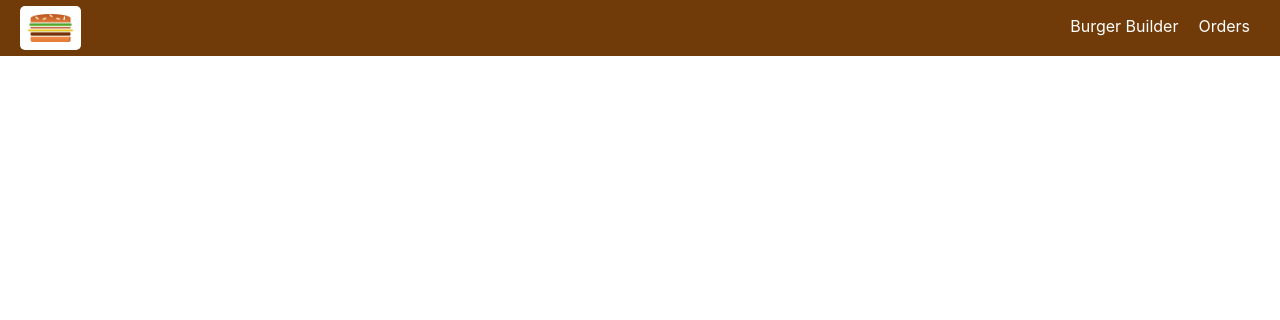
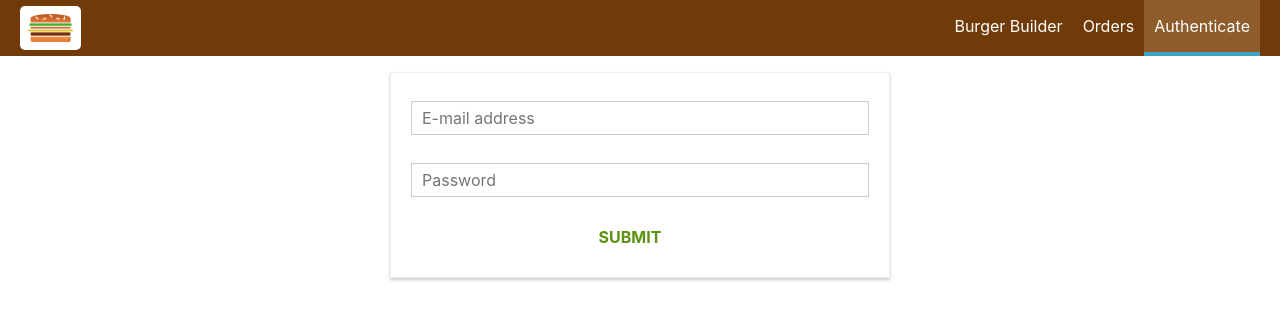
Before and after one commit to sandro768/Burger, a React (Create React App) app: page /auth in a window 1280 px wide. Shown: the top 320 px of the page. Built offline with nearby package versions, Linux system fonts and the light colour scheme.

Commit message:
Started implemented authentification

```diff
--- a/src/App.js
+++ b/src/App.js
@@ -4,6 +4,7 @@
 import BurgerBuilder from './containers/BurgerBuilder/BurgerBuilder';
 import Checkout from "./containers/Checkout/Checkout";
 import Orders from './containers/Orders/Orders';
+import Auth from './containers/Auth/Auth';
 
 class App extends Component {
     render() {
@@ -12,6 +13,7 @@
                 <Layout>
                     <Route path="/checkout" component={Checkout}/>
                     <Route path="/orders" component={Orders}/>
+                    <Route path="/auth" component={Auth}/>
                     <Route path="/" exact component={BurgerBuilder}/>
                 </Layout>
             </div>
--- a/src/components/Navigation/NavigationItems/NavigationItems.js
+++ b/src/components/Navigation/NavigationItems/NavigationItems.js
@@ -7,6 +7,7 @@
     <ul className={classes.NavigationItems}>
         <NavigationItem link="/" exact>Burger Builder</NavigationItem>
         <NavigationItem link="/orders">Orders</NavigationItem>
+        <NavigationItem link="/auth">Authenticate</NavigationItem>
     </ul>
 );
 
--- /dev/null
+++ b/src/containers/Auth/Auth.js
@@ -0,0 +1,114 @@
+import React, {Component} from 'react';
+
+import Input from '../../components/UI/Input/Input';
+import Button from '../../components/UI/Button/Button';
+import classes from './Auth.module.css';
+
+class Auth extends Component {
+    state = {
+        controls: {
+            email: {
+                elementType: 'input',
+                elementConfig: {
+                    type: 'email',
+                    placeholder: 'E-mail address'
+                },
+                value: '',
+                validation: {
+                    required: true,
+                    isEmail: true
+                },
+                valid: false,
+                touched: false
+            },
+            password: {
+                elementType: 'input',
+                elementConfig: {
+                    type: 'password',
+                    placeholder: 'Password'
+                },
+                value: '',
+                validation: {
+                    required: true,
+                    minLength: 6
+                },
+                valid: false,
+                touched: false
+            }
+        }
+    };
+
+    checkValidity(value, rules) {
+        let isValid = true;
+
+        if (rules.required && isValid) {
+            isValid = value.trim() !== '';
+        }
+
+        if (rules.minLength && isValid) {
+            isValid = value.length >= rules.minLength;
+        }
+
+        if (rules.maxLength && isValid) {
+            isValid = value.length <= rules.maxLength;
+        }
+
+        if (rules.isEmail) {
+            const pattern = /[a-z0-9!#$%&'*+/=?^_`{|}~-]+(?:\.[a-z0-9!#$%&'*+/=?^_`{|}~-]+)*@(?:[a-z0-9](?:[a-z0-9-]*[a-z0-9])?\.)+[a-z0-9](?:[a-z0-9-]*[a-z0-9])?/;
+            isValid = pattern.test(value) && isValid
+        }
+
+        if (rules.isNumeric) {
+            const pattern = /^\d+$/;
+            isValid = pattern.test(value) && isValid
+        }
+
+        return isValid;
+    }
+
+    inputChangedHandler = (event, controlName) => {
+        const updatedControls = {
+            ...this.state.controls,
+            [controlName]: {
+                ...this.state.controls[controlName],
+                value: event.target.value,
+                valid: this.checkValidity(event.target.value, this.state.controls[controlName].validation),
+                touched: true
+            }
+        };
+        this.setState({controls: updatedControls});
+    };
+
+    render() {
+        const formElementsArray = [];
+        for (let key in this.state.controls) {
+            formElementsArray.push({
+                id: key,
+                config: this.state.controls[key]
+            })
+        }
+
+        const form = formElementsArray.map(formElement => (
+            <Input
+                key={formElement.id}
+                elementType={formElement.config.elementType}
+                elementConfig={formElement.config.elementConfig}
+                value={formElement.config.value}
+                invalid={!formElement.config.valid}
+                shouldValidate={formElement.config.validation}
+                touched={formElement.config.touched}
+                changed={event => this.inputChangedHandler(event, formElement.id)}/>
+        ));
+
+        return (
+            <div className={classes.Auth}>
+                <form>
+                    {form}
+                    <Button btnType="Success">SUBMIT</Button>
+                </form>
+            </div>
+        );
+    }
+}
+
+export default Auth;
--- /dev/null
+++ b/src/containers/Auth/Auth.module.css
@@ -0,0 +1,15 @@
+.Auth {
+    margin: 20px auto;
+    width: 80%;
+    text-align: center;
+    box-shadow: 0 2px 3px #ccc;
+    border: 1px solid #eee;
+    padding: 10px;
+    box-sizing: border-box;
+}
+
+@media (min-width: 600px) {
+    .Auth {
+        width: 500px;
+    }
+}
--- a/src/containers/Checkout/ContactData/ContactData.js
+++ b/src/containers/Checkout/ContactData/ContactData.js
@@ -48,7 +48,8 @@
                 validation: {
                     required: true,
                     minLength: 5,
-                    maxLength: 5
+                    maxLength: 5,
+                    isNumeric: true
                 },
                 valid: false,
                 touched: false
@@ -74,7 +75,8 @@
                 },
                 value: '',
                 validation: {
-                    required: true
+                    required: true,
+                    isEmail: true
                 },
                 valid: false,
                 touched: false
@@ -124,6 +126,16 @@
 
         if (rules.maxLength && isValid) {
             isValid = value.length <= rules.maxLength;
+        }
+
+        if (rules.isEmail) {
+            const pattern = /[a-z0-9!#$%&'*+/=?^_`{|}~-]+(?:\.[a-z0-9!#$%&'*+/=?^_`{|}~-]+)*@(?:[a-z0-9](?:[a-z0-9-]*[a-z0-9])?\.)+[a-z0-9](?:[a-z0-9-]*[a-z0-9])?/;
+            isValid = pattern.test(value) && isValid
+        }
+
+        if (rules.isNumeric) {
+            const pattern = /^\d+$/;
+            isValid = pattern.test(value) && isValid
         }
 
         return isValid;
```
